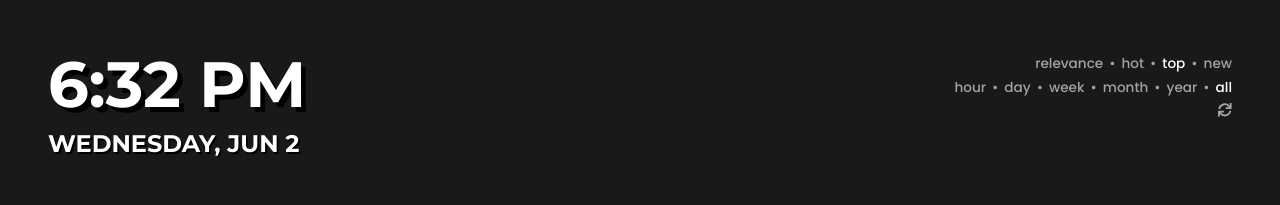
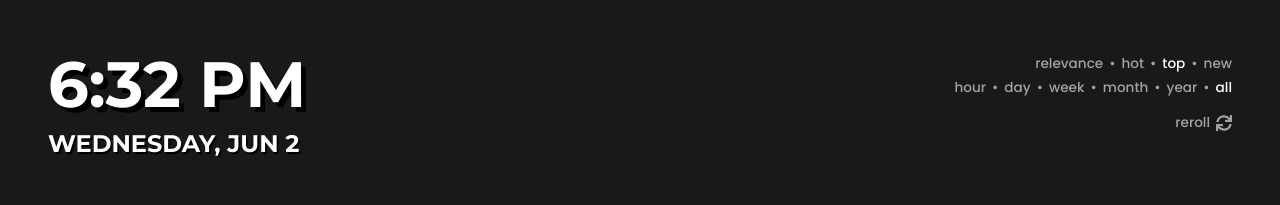
Before and after one commit to cf12/atarashii-tab, a React app: page / in a window 1280 px wide. Shown: the top 205 px of the page. Built offline with nearby package versions, Linux system fonts and the light colour scheme; no server answers.

Commit message:
Implement reroll

```diff
--- a/src/App.js
+++ b/src/App.js
@@ -41,15 +41,16 @@ export default () => {
   }, [config])
 
   useEffect(() => {
-    if (!cache) return
+    if (!cache || loaded) return
+
+    console.log('[i] Fetching w/ config:', config)
 
     async function run() {
       let posts = []
 
-      console.log(config)
-
       // Cache for 12 hours
       if (Date.now() - cache.lastUpdated < 1000 * 60 * 60 * 12) {
+        console.log('[i] Using cached posts')
         posts = cache.data
       } else {
         let after = null
@@ -123,7 +124,7 @@ export default () => {
     }
 
     run()
-  }, [cache])
+  }, [cache, loaded])
 
   return (
     <AppContext.Provider
--- a/src/components/Config.js
+++ b/src/components/Config.js
@@ -53,7 +53,7 @@ const ValuePicker = ({ valueKey, values }) => {
 }
 
 export default () => {
-  const { config } = useContext(AppContext)
+  const { config, setLoaded, setConfig } = useContext(AppContext)
 
   return (
     <div className="config">
@@ -69,7 +69,15 @@ export default () => {
         />
       )}
 
-      <FaSync />
+      <div
+        className="reroll"
+        onClick={() => {
+          setLoaded(false)
+        }}
+      >
+        reroll
+        <FaSync size={16} />
+      </div>
     </div>
   )
 }
--- a/src/components/styles/Config.scss
+++ b/src/components/styles/Config.scss
@@ -33,12 +33,13 @@
     }
   }
 
-  & > svg {
-    transition: transform 100ms ease;
+  .reroll {
+    margin-top: 12px;
+    transition: color 150ms ease;
 
     &:hover {
       color: white;
-      transform: scale(1.1);
+      cursor: pointer;
     }
   }
 }
```
